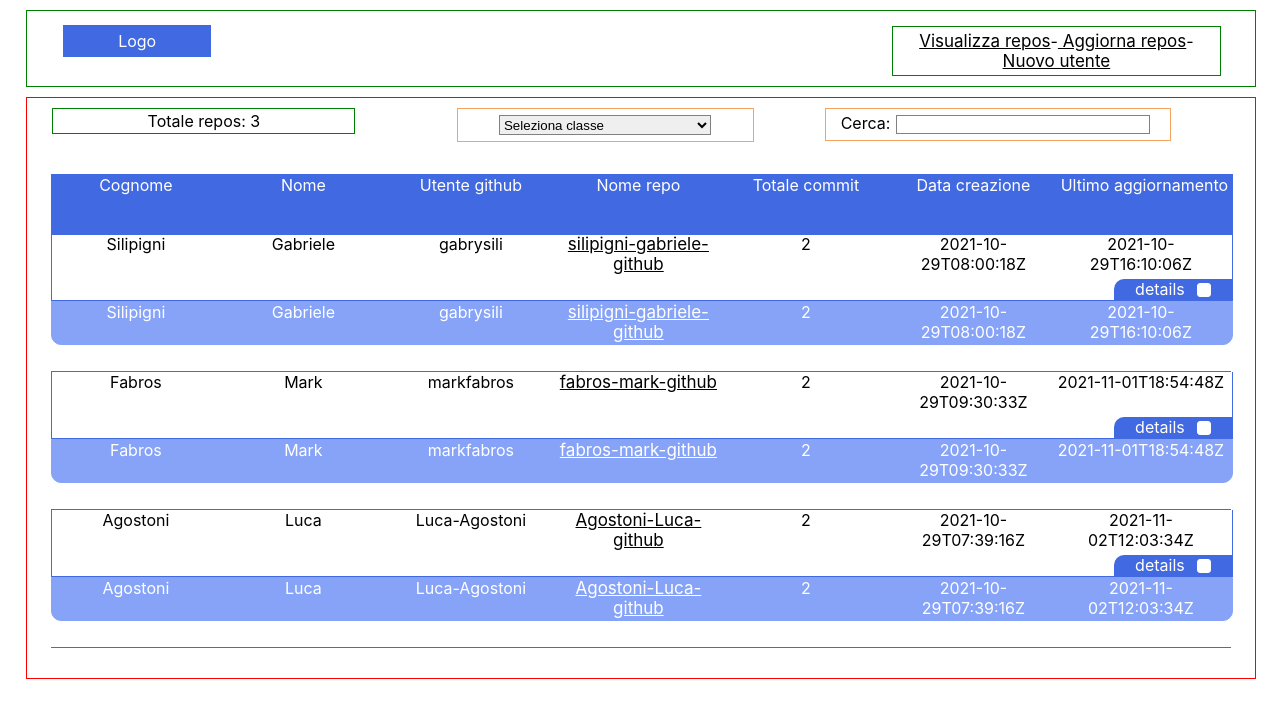
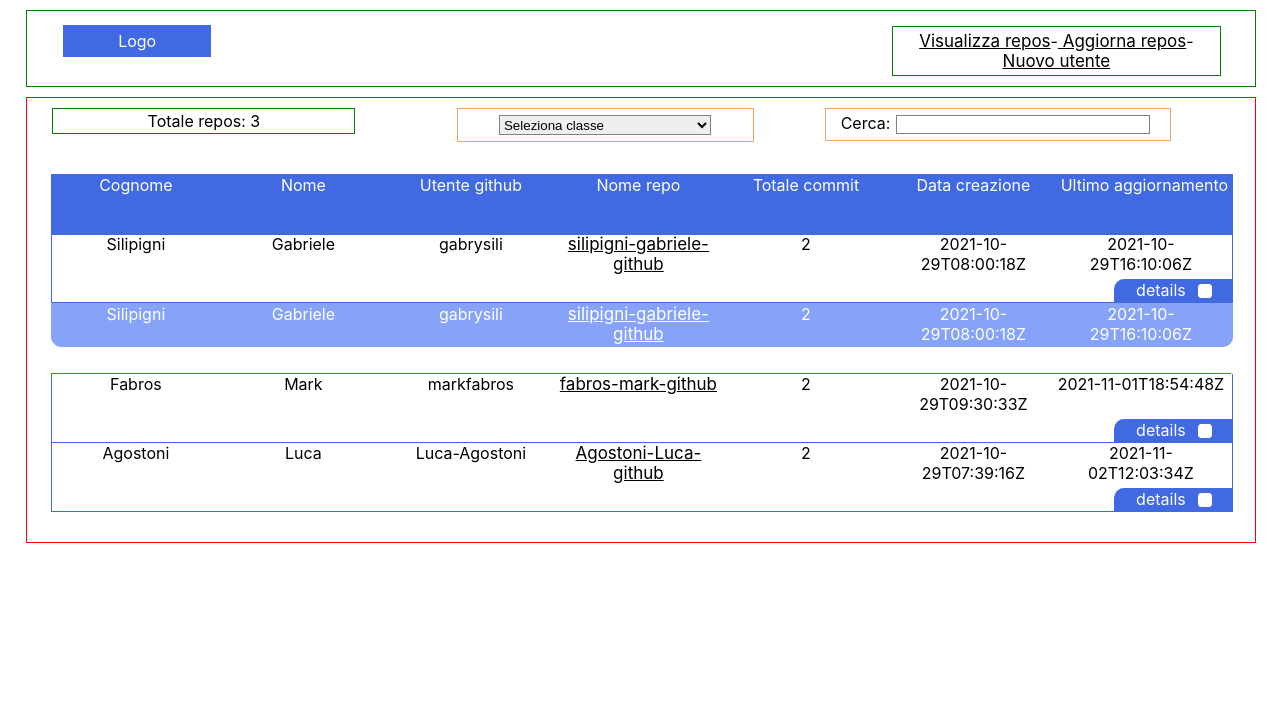
Before and after one commit to Luca-Agostoni/Agostoni-Luca-github, a React (Create React App) app: page / in a window 1280 px wide. Both pictures are taken after a click on the button 1203 px from the left and 290 px from the top of the page. Shown: the top 718 px of the page. Built offline with nearby package versions, Linux system fonts and the light colour scheme.

Commit message:
version 0.1.1

```diff
--- a/package.json
+++ b/package.json
@@ -6,6 +6,7 @@
     "@testing-library/jest-dom": "^5.14.1",
     "@testing-library/react": "^11.2.7",
     "@testing-library/user-event": "^12.8.3",
+    "axios": "^0.24.0",
     "octokit": "^1.7.0",
     "react": "^17.0.2",
     "react-dom": "^17.0.2",
--- a/src/App.js
+++ b/src/App.js
@@ -1,6 +1,8 @@
 import {Header} from './Header/Header';
 import {Body} from './Body/Body';
 import './App.css';
+import axios from 'axios';
+
 
 function App() {
   return (
--- a/src/Body/TableUsers/RepoRows/RepoRows.css
+++ b/src/Body/TableUsers/RepoRows/RepoRows.css
@@ -62,11 +62,14 @@
     border-top: 0px;
 }
 .detailButtonSlot{
+    padding-top: 1px;
     margin-left: 90%;
     width: 10%;
     background-color: royalblue;
     color: white;
     border-radius: 10px 0 0 0;
+    border-left: 1px solid royalblue;
+    border-bottom: 1px solid royalblue;
 }
 .activatorDetailButton{
     height: 14px;
--- a/src/Body/TableUsers/RepoRows/RepoRows.js
+++ b/src/Body/TableUsers/RepoRows/RepoRows.js
@@ -5,29 +5,23 @@ import './RepoRows.css';
 export const RepoRows = (props) => {
 
     const [showDetails, setShowDetails] = useState(false);
+    const linkName = props.repositorie_name;
 
-
-    const repo = props.dataRows;
-
-    const repoList = repo.map(
-        (repos)=>{
-
-        const linkName = repos.repositorie_name;
-        return(
+    return(
             <div>
                 <li className="liTable2">
                     <ul className="ulTableHeader2">
                         <li className="liTableHeader2">
-                            {repos.surname}
+                            {props.surname}
                         </li>
                         <li className="liTableHeader2">
-                            {repos.name}
+                            {props.name}
                         </li>
                         <li className="liTableHeader2">
-                            {repos.login}
+                            {props.login}
                         </li>
                         <li className="liTableHeader2">
-                            <a className="link" href={repos.repositorie_url}>
+                            <a className="link" href={props.repositorie_url}>
                                 {linkName}
                             </a>
                         </li>
@@ -35,10 +29,10 @@ export const RepoRows = (props) => {
                             2
                         </li>
                         <li className="liTableHeader2">
-                            {repos.creation_date}
+                            {props.creation_date}
                         </li>
                         <li className="liTableHeader2">
-                            {repos.update_date}
+                            {props.update_date}
                         </li>
                     </ul>
                 </li>
@@ -48,20 +42,20 @@ export const RepoRows = (props) => {
                         <button className="activatorDetailButton" onClick={() => setShowDetails(!showDetails)}></button>
                     </div>
                 </li>
-                {(showDetails && {repos}) &&
+                {showDetails &&
                 <li className="liTable2Detail">
                     <ul className="ulTableHeader2Detail">
                         <li className="liTableHeader2Detail">
-                            {repos.surname}
+                            {props.surname}
                         </li>
                         <li className="liTableHeader2Detail">
-                            {repos.name}
+                            {props.name}
                         </li>
                         <li className="liTableHeader2Detail">
-                            {repos.login}
+                            {props.login}
                         </li>
                         <li className="liTableHeader2Detail">
-                            <a className="linkDetail" href={repos.repositorie_url}>
+                            <a className="linkDetail" href={props.repositorie_url}>
                                 {linkName}
                             </a>
                         </li>
@@ -69,25 +63,15 @@ export const RepoRows = (props) => {
                             2
                         </li>
                         <li className="liTableHeader2Detail">
-                            {repos.creation_date}
+                            {props.creation_date}
                         </li>
                         <li className="liTableHeader2Detail">
-                            {repos.update_date}
+                            {props.update_date}
                         </li>
                     </ul>
                 </li>
                 }
             </div>
 
-
-            );
-        }
-    );
-
-    return(
-        <div>
-            {repoList}
-        </div>
-
     );
 }
--- a/src/Body/TableUsers/TableUsers.js
+++ b/src/Body/TableUsers/TableUsers.js
@@ -16,7 +16,21 @@ export const TableUsers = (props) => {
                         <li className="liTableHeader1final">Ultimo aggiornamento</li>
                     </ul>
                 </li>
-                <RepoRows dataRows={props.dataRepositorie}/>
+                {
+                    props.dataRepositorie.map(
+                        repos => (
+                            <RepoRows
+                                name={repos.name}
+                                surname={repos.surname}
+                                login={repos.login}
+                                repositorie_name={repos.repositorie_name}
+                                repositorie_url={repos.repositorie_url}
+                                creation_date={repos.creation_date}
+                                update_date={repos.update_date}
+                            />
+                        )
+                    )
+                }
             </ul>
         </div>
     );
--- a/src/api/mock/users.json
+++ b/src/api/mock/users.json
@@ -2,7 +2,6 @@
 {
     "dataUser": [
             {
-                "id": 0,
                 "surname": "Silipigni",
                 "name": "Gabriele",
                 "login": "gabrysili",
@@ -12,7 +11,6 @@
                 "class": "Full-Stack-Developer 2020/2021"
             },
             {
-                "id": 1,
                 "surname": "Fabros",
                 "name": "Mark",
                 "login": "markfabros",
@@ -22,7 +20,6 @@
                 "class":"Full Stack Developer 2021-2022"
             },
             {
-                "id": 2,
                 "surname": "Agostoni",
                 "name":"Luca",
                 "login": "Luca-Agostoni",
--- a/src/api/repos.js
+++ b/src/api/repos.js
@@ -13,7 +13,7 @@ const merge = () => {
 
             gitData.filter(data => data.url === repo).forEach(filtered =>{
                 const result = {
-                                    id: user.id,
+                                    id: filtered.id,
                                     surname: user.surname,
                                     name: user.name,
                                     login: user.login,
```
Also changed, not shown: 1 other file (tests, documents, lock files or other folders).
